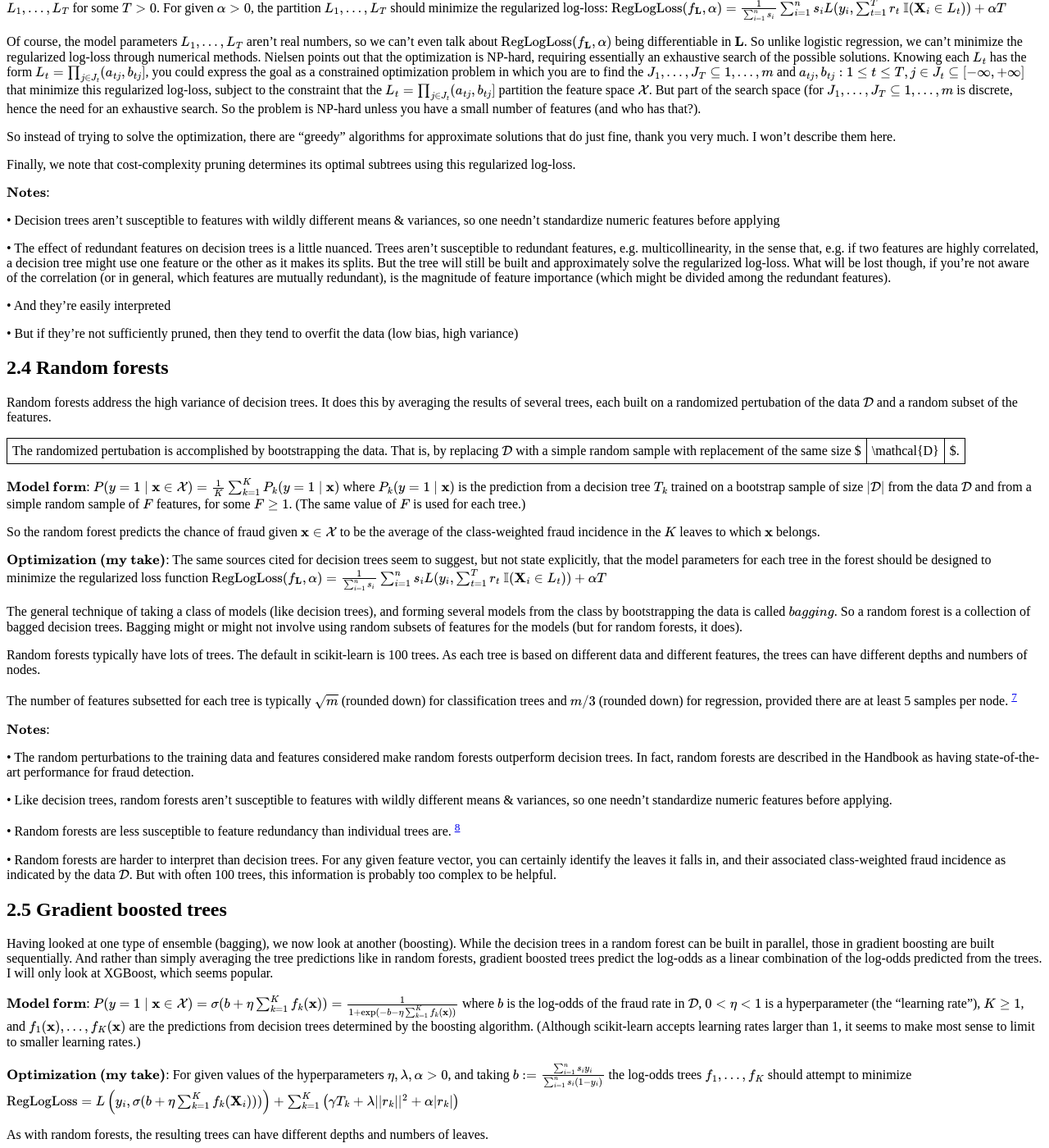
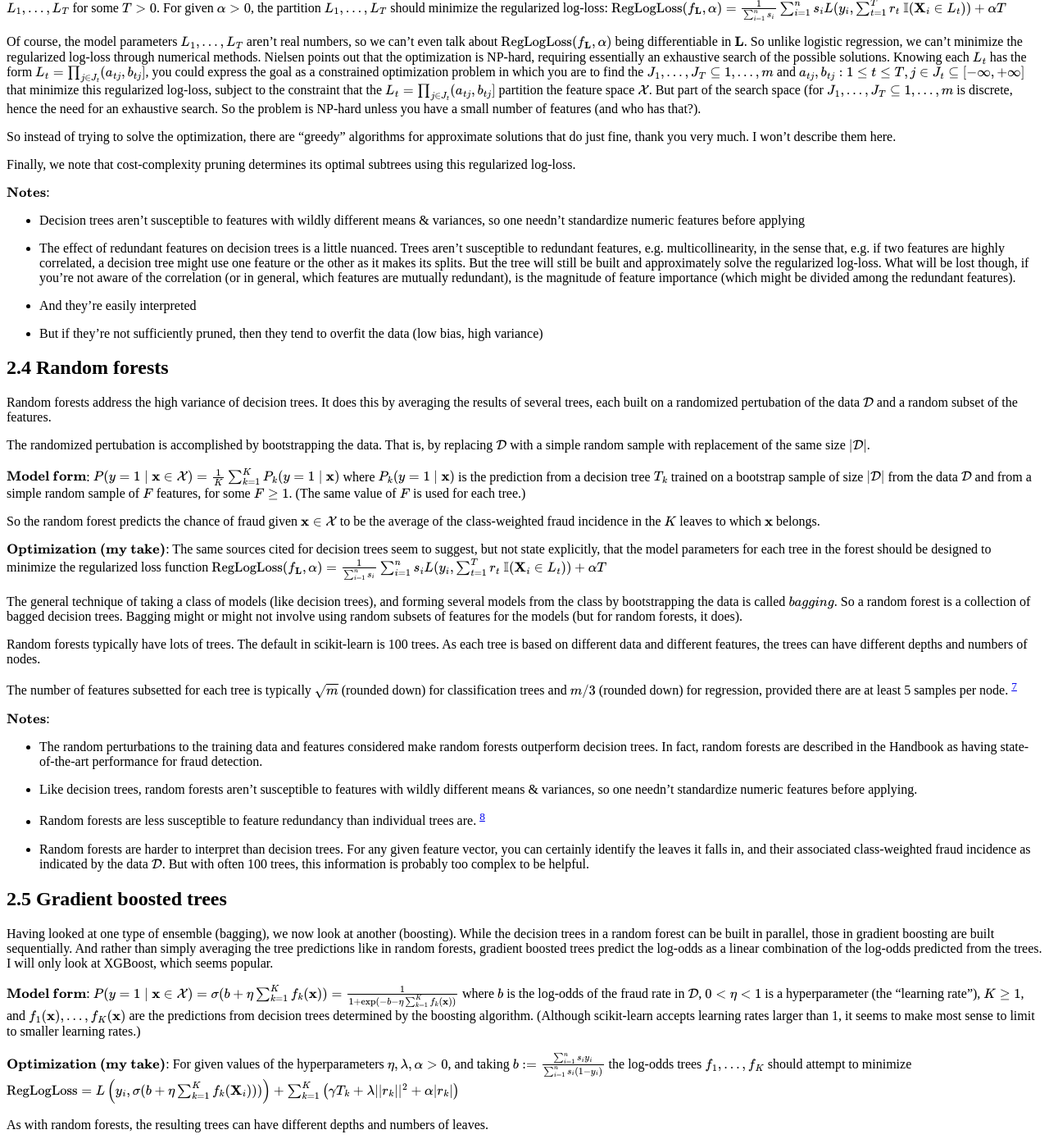
Before and after one commit to dglassbrenner1/my-posts-on-fraud-detection, a Jekyll site: the page built from 2-model-formulas-250814.md, in a window 1280 px wide and 1400 px high, scrolled down 2780 px. Shown: the whole window at 82% size. Built offline with Jekyll 4.4.1, drawn with Linux system fonts in a browser that asks for light colours; some of the changed text lies outside the part shown.

Commit message:
Update 2-model-formulas-250814.md

```diff
--- a/2-model-formulas-250814.md
+++ b/2-model-formulas-250814.md
@@ -34,8 +34,7 @@ I assume the reader is familiar with the concepts of training, validation, cross
 
 As usual, $\mathbf{X}$ will denote the $m\times n$
 matrix whose columns are
-$$\mathbf{X}_1, \ldots, \mathbf{X}_n$$. The (i,j)th entry $X_{ij}$ of $\mathbf{X}$ is the value of the jth feature in the ith sample. We will somtimes use y to denote the random variables from which the class data was generated, e.g.
-$P(y=1 \ mid \mathbf{x}\in\mathcal{X})$.
+$$\mathbf{X}_1, \ldots, \mathbf{X}_n$$. The (i,j)th entry $X_{ij}$ of $\mathbf{X}$ is the value of the jth feature in the ith sample. We will somtimes use y to denote the random variables from which the class data was generated, e.g. $P(y=1 \ mid \mathbf{x}\in\mathcal{X})$.
 
 ### Models
 
@@ -115,11 +114,11 @@ Aside from hyperparameter tuning, the problem is now straightforward, as indicat
 
 Notes:
 
-•	Logistic models are easy to interpret.
+- Logistic models are easy to interpret.
 
-•	Susceptible to redundant features, e.g. multicollinearity
+- Susceptible to redundant features, e.g. multicollinearity
 
-•	Susceptible to features with wildly different means & variances, so standardize numeric features before applying
+- Susceptible to features with wildly different means & variances, so standardize numeric features before applying
 
 
 ## 2.3 Decision trees
@@ -166,23 +165,24 @@ Finally, we note that cost-complexity pruning determines its optimal subtrees us
 
 $\mathbf{Notes}$:
 
-•	Decision trees aren't susceptible to features with wildly different means & variances, so one needn't standardize numeric features before applying
+- Decision trees aren't susceptible to features with wildly different means & variances, so one needn't standardize numeric features before applying
 
-•	The effect of redundant features on decision trees is a little nuanced. Trees aren't susceptible to redundant features, e.g. multicollinearity, in the sense that, e.g. if two features are highly correlated, a decision tree might use one feature or the other as it makes its splits.  But the tree will still be built and approximately solve the regularized log-loss. What will be lost though, if you're not aware of the correlation (or in general, which features are mutually redundant), is the magnitude of feature importance (which might be divided among the redundant features).
+- The effect of redundant features on decision trees is a little nuanced. Trees aren't susceptible to redundant features, e.g. multicollinearity, in the sense that, e.g. if two features are highly correlated, a decision tree might use one feature or the other as it makes its splits.  But the tree will still be built and approximately solve the regularized log-loss. What will be lost though, if you're not aware of the correlation (or in general, which features are mutually redundant), is the magnitude of feature importance (which might be divided among the redundant features).
 
-•	And they're easily interpreted
+- And they're easily interpreted
 
-•	But if they're not sufficiently pruned, then they tend to overfit the data (low bias, high variance)
+- But if they're not sufficiently pruned, then they tend to overfit the data (low bias, high variance)
 
 
 ## 2.4 Random forests
 
 Random forests address the high variance of decision trees. It does this by averaging the results of several trees, each built on a randomized pertubation of the data $\mathcal{D}$ and a random subset of the features.
 
-The randomized pertubation is accomplished by bootstrapping the data.  That is, by replacing $\mathcal{D}$ with a simple random sample with replacement of the same size $|\mathcal{D}|$.
+The randomized pertubation is accomplished by bootstrapping the data.  That is, by replacing $\mathcal{D}$ with a simple random sample with replacement of the same size $\vert\mathcal{D}\vert$.
 
 $\textbf{Model form}$:
-$$P(y=1 \mid \mathbf{x}\in\mathcal{X}) = \frac{1}{K} \sum_{k=1}^K P_k (y=1 \mid \mathbf{x})$$ where $P_k (y=1 \mid \mathbf{x})$ is the prediction from a decision tree
+$$P(y=1 \mid \mathbf{x}\in\mathcal{X}) = \frac{1}{K} \sum_{k=1}^K P_k (y=1 \mid \mathbf{x})$$
+where $P_k (y=1 \mid \mathbf{x})$ is the prediction from a decision tree
 $T_k$ trained on a bootstrap sample of size $|\mathcal{D}|$ from the data $\mathcal{D}$ and from a simple random sample of
 $F$ features, for some $F\geq 1$. (The same value of $F$ is used for each tree.)
 
@@ -201,20 +201,21 @@ $m/3$ (rounded down) for regression, provided there are at least 5 samples per n
 
 $\textbf{Notes}$:
 
-•	The random perturbations to the training data and features considered make random forests outperform decision trees. In fact, random forests are described in the Handbook as having state-of-the-art performance for fraud detection.
+- The random perturbations to the training data and features considered make random forests outperform decision trees. In fact, random forests are described in the Handbook as having state-of-the-art performance for fraud detection.
 
-•	Like decision trees, random forests aren't susceptible to features with wildly different means & variances, so one needn't standardize numeric features before applying.
+- Like decision trees, random forests aren't susceptible to features with wildly different means & variances, so one needn't standardize numeric features before applying.
 
-•	Random forests are less susceptible to feature redundancy than individual trees are. [^7]
+- Random forests are less susceptible to feature redundancy than individual trees are. [^7]
 
-•	Random forests are harder to interpret than decision trees.  For any given feature vector, you can certainly identify the leaves it falls in, and their associated class-weighted fraud incidence as indicated by the data $\mathcal{D}$.  But with often 100 trees, this information is probably too complex to be helpful.
+- Random forests are harder to interpret than decision trees.  For any given feature vector, you can certainly identify the leaves it falls in, and their associated class-weighted fraud incidence as indicated by the data $\mathcal{D}$.  But with often 100 trees, this information is probably too complex to be helpful.
 
 ## 2.5 Gradient boosted trees
 
 Having looked at one type of ensemble (bagging), we now look at another (boosting).  While the decision trees in a random forest can be built in parallel, those in gradient boosting are built sequentially. And rather than simply averaging the tree predictions like in random forests, gradient boosted trees predict the log-odds as a linear combination of the log-odds predicted from the trees.  I will only look at XGBoost, which seems popular.
 
 $\textbf{Model form}$:
-$$P(y=1 \mid \mathbf{x}\in\mathcal{X}) = \sigma(b+\eta \sum_{k=1}^K f_k(\mathbf{x})) = \frac{1}{1+ \exp(-b-\eta \sum_{k=1}^K f_k(\mathbf{x}))}$$ where $b$ is the log-odds of the fraud rate in
+$$P(y=1 \mid \mathbf{x}\in\mathcal{X}) = \sigma(b+\eta \sum_{k=1}^K f_k(\mathbf{x})) = \frac{1}{1+ \exp(-b-\eta \sum_{k=1}^K f_k(\mathbf{x}))}$$
+where $b$ is the log-odds of the fraud rate in
 $\mathcal{D}$, $0<\eta<1$ is a hyperparameter (the "learning rate"), $K\geq 1$, and $f_1(\mathbf{x}),..., f_K(\mathbf{x})$ are the predictions from decision trees determined by the boosting algorithm.  (Although scikit-learn accepts learning rates larger than 1, it seems to make most sense to limit to smaller learning rates.)
 
 $\textbf{Optimization (my take)}$: For given values of the hyperparameters $\eta, \lambda, \alpha>0$, and taking
```
Also changed, not shown: other parts of 2-model-formulas-250814.md (+12 -8 lines).
